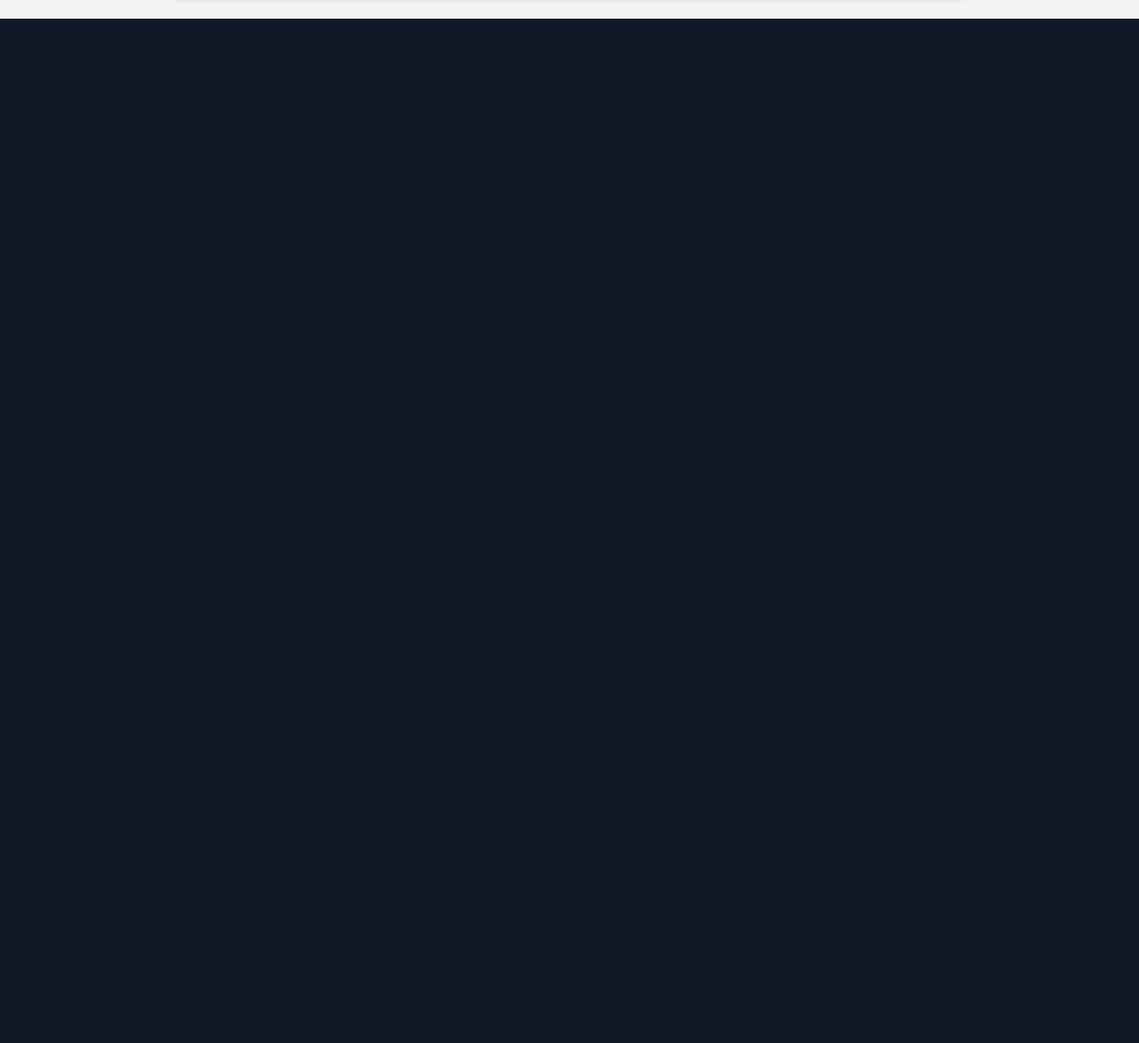
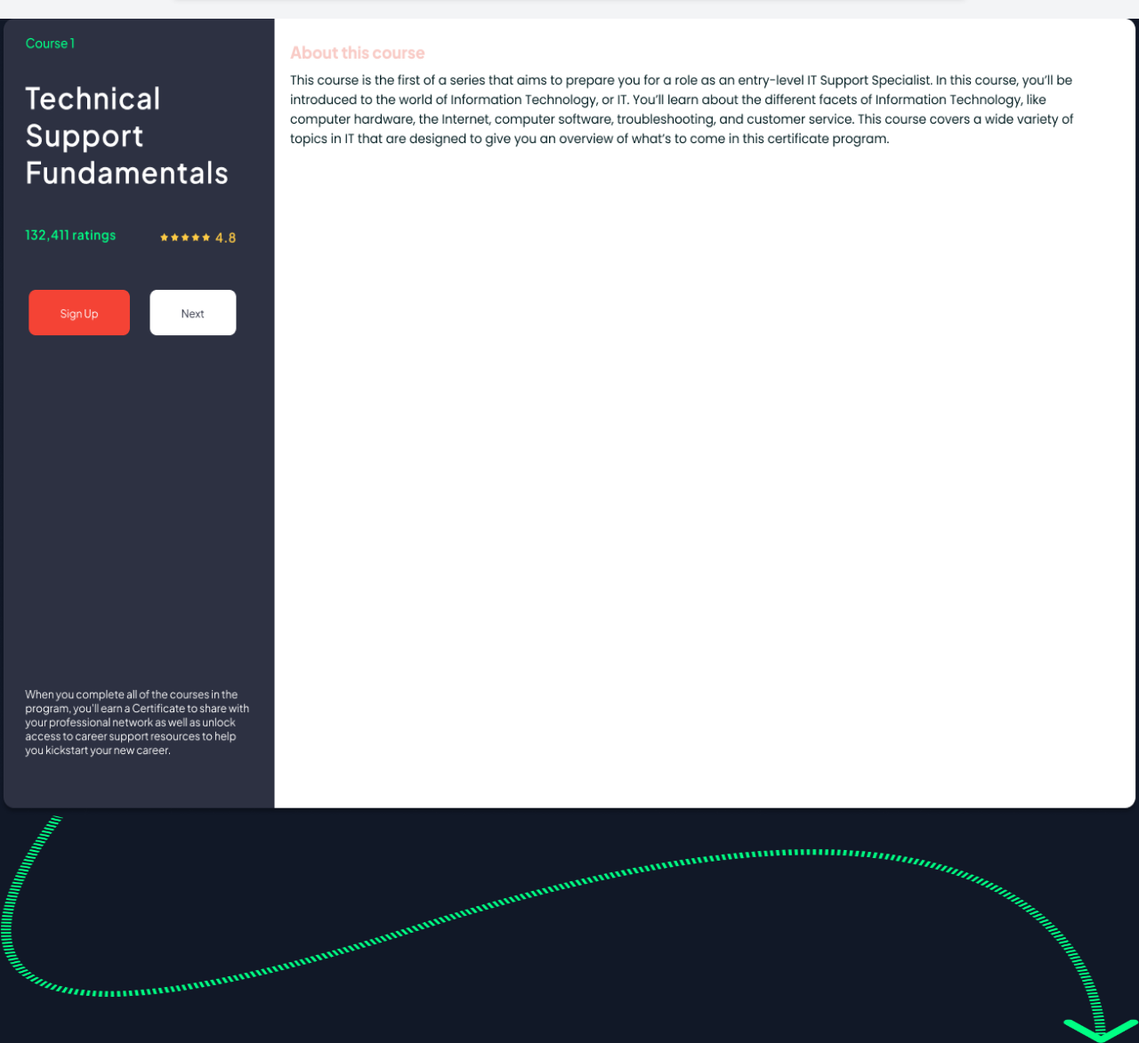
Before and after one commit to suraid12/assignment-recover, a website built with Vite: page index.html in a window 1280 px wide. Shown: the part 1895-3068 px from the top of the page at 89% size. Before the commit the page ends 1916 px from the top, so only its background shows below. Built offline with nearby package versions, Linux system fonts and the light colour scheme.

Commit message:
card-1 updated

```diff
--- a/index.html
+++ b/index.html
@@ -221,6 +221,11 @@
       </div>
     </div>
     </section>
+    <div class="h-auto w-full">
+
+        <img src="Image/card1.png" alt="card-1" class="h-[70vw] w-full">
+        <img src="Image/connector.png" alt="connector" class="w-full h-[20vw]">
+    </div>
 <script>
     const htmlTag = document.getElementById("htmlTag");
     document.getElementById("switch").addEventListener("click",function(){
```
